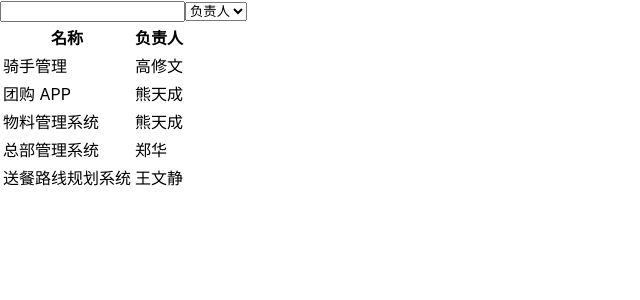
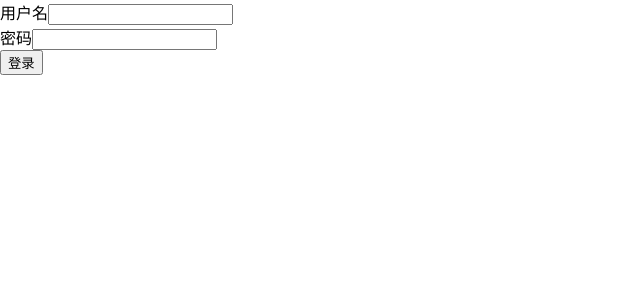
Before and after one commit to zhaobw61/jira, a React (Create React App) app: page / in a window 1280 px wide. Shown: the top 300 px of the page, without its empty margins (0-640 px from the left). Built offline with nearby package versions, Linux system fonts and the light colour scheme; data requests are answered from the project's data file.

Commit message:
添加登录页

```diff
--- a/src/App.js
+++ b/src/App.js
@@ -1,10 +1,12 @@
 import React from "react";
-import {ProjectListScreen} from './screens/project-list';
+import { LoginScreen } from "screens/login";
+// import {ProjectListScreen} from './screens/project-list';
 
 function App() {
   return (
     <div className="App">
-      <ProjectListScreen></ProjectListScreen>
+      <LoginScreen />
+      {/* <ProjectListScreen></ProjectListScreen> */}
     </div>
   );
 }
--- /dev/null
+++ b/src/screens/login/index.tsx
@@ -0,0 +1,34 @@
+import React, { FormEvent } from "react";
+
+const apiUrl = process.env.REACT_APP_API_URL
+
+export const LoginScreen = () => {
+    const login = (param: {username:  string, password: string}) => {
+        fetch(`${apiUrl}/login`,{
+            method: 'POST',
+            headers: {
+                'Content-Type':"application/json"
+            },
+            body: JSON.stringify(param)
+        }).then(async response => {
+            if(response.ok) {
+            }
+        })
+    }
+    const handleSubmit = (event: FormEvent<Element>) => {
+        event.preventDefault();
+        const username = (event.currentTarget.elements[0] as HTMLInputElement).value;
+        const password = (event.currentTarget.elements[1] as HTMLInputElement).value;
+    }
+    return <form onSubmit={handleSubmit}>
+        <div>
+            <label htmlFor="username">用户名</label>
+            <input type="text" id={'username'} />
+        </div>
+        <div>
+            <label htmlFor="username">密码</label>
+            <input type="password" id={'password'} />
+        </div>
+        <button type={"submit"}>登录</button>
+    </form>
+}
```
